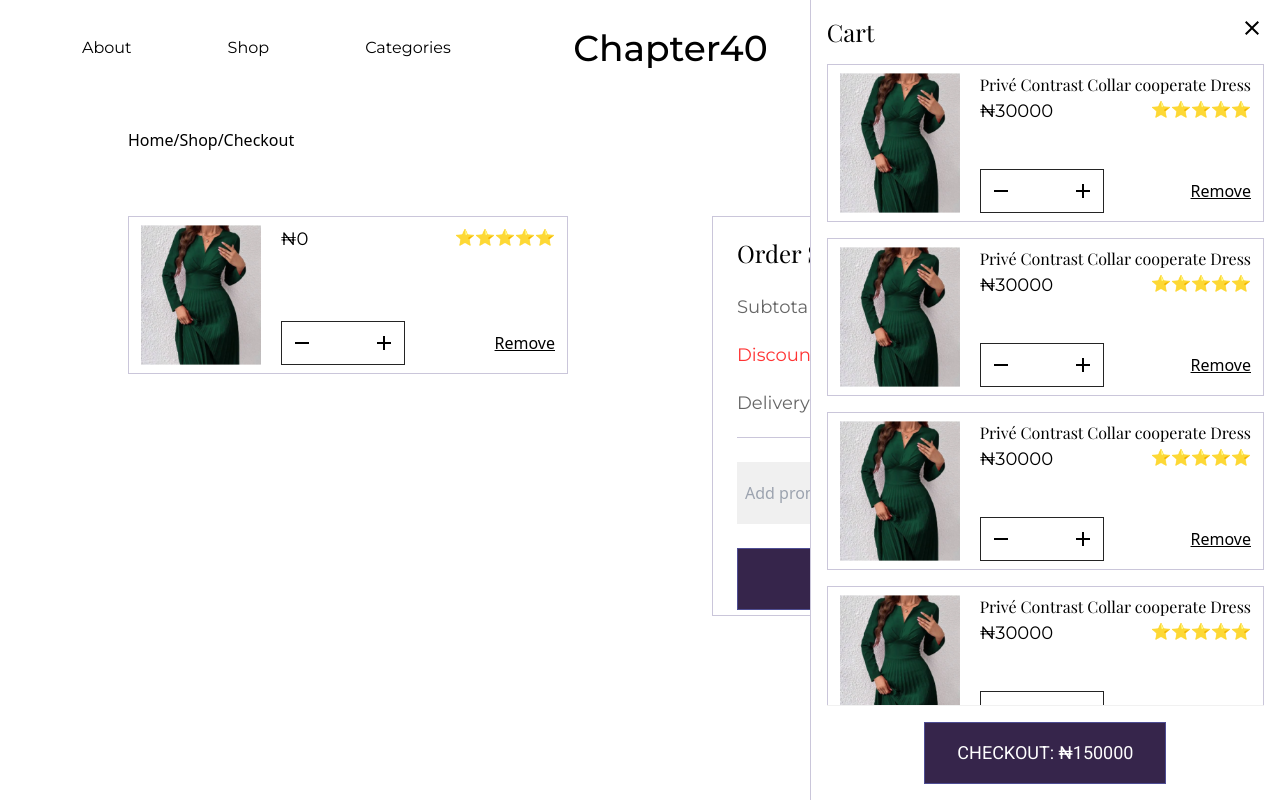
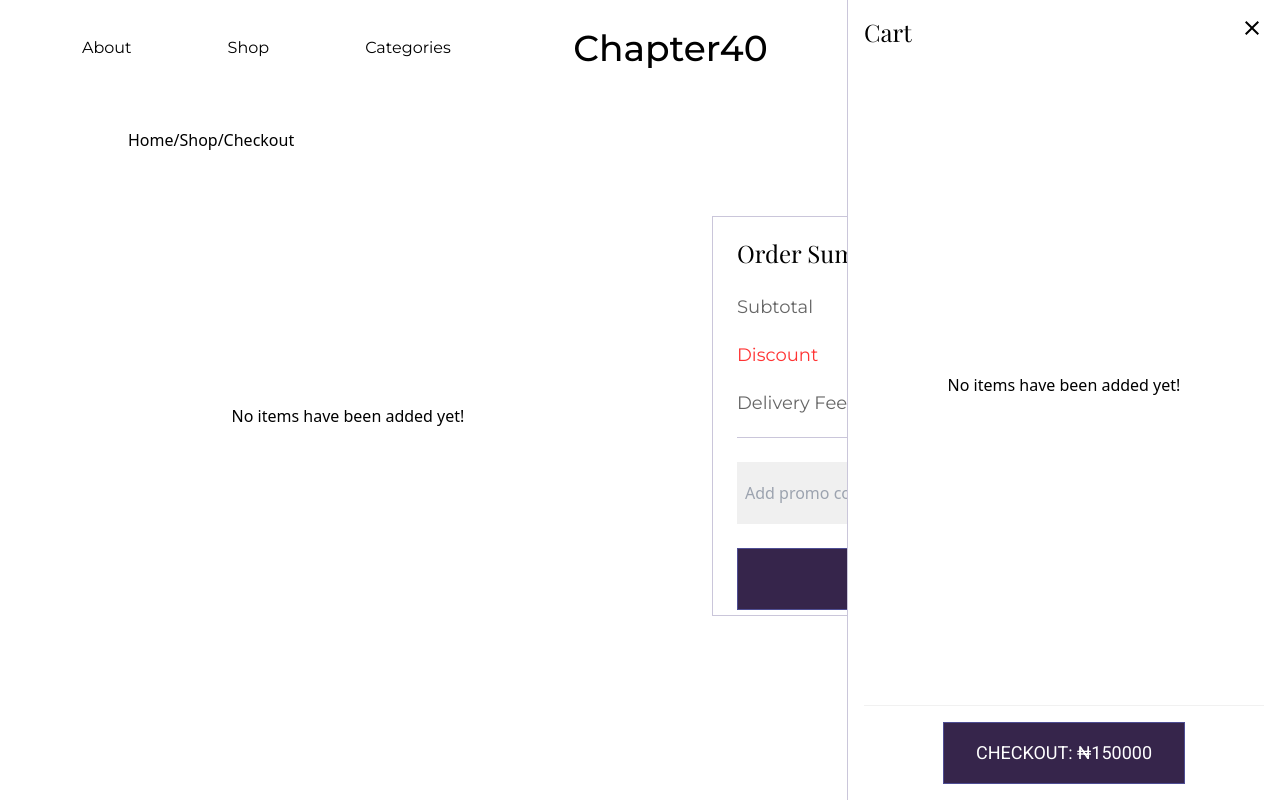
Before and after one commit to Temi-Dire/chapter40-website, a React (Vite) app: page /checkout in a window 1280 px wide. Both pictures are taken after a click on the icon 1182 px from the left and 48 px from the top of the page. Built offline with nearby package versions, Linux system fonts and the light colour scheme.

Commit message:
product quantity increment functionality

```diff
--- a/src/State.ts
+++ b/src/State.ts
@@ -1,24 +1,38 @@
 import { create } from "zustand";
 
-interface DataType {
+interface BasketDataType {
   desc: string;
   price: number;
+  id: number;
+  quantity: number;
+}
+
+interface AddToBasketDataType {
+  desc: string;
+  price: number;
+  id: number;
+  quantity?: number;
 }
 
 interface BasketStore {
-  basket: [
-    {
-      desc: string;
-      price: number;
-    }
-  ];
-  addToBasket: (data: DataType) => void;
+  basket: BasketDataType[];
+  addToBasket: (data: AddToBasketDataType) => void;
 }
 
 const useStore = create<BasketStore>()((set: any) => ({
-  basket: [{ desc: "", price: 0 }],
+  basket: [],
   addToBasket: (data) =>
-    set((state: any) => ({ basket: [...state.basket, data] })),
+    set((state: any) => {
+      const existedProductIndex = state.basket.findIndex(
+        (item: { id: number }) => item.id === data.id
+      );
+      if (existedProductIndex !== -1) {
+        let updatedBasket = [...state.basket];
+        updatedBasket[existedProductIndex].quantity++;
+        return { basket: [...updatedBasket] };
+      }
+      return { basket: [...state.basket, { ...data, quantity: 1 }] };
+    }),
 }));
 
 export default useStore;
--- a/src/components/Card.tsx
+++ b/src/components/Card.tsx
@@ -6,9 +6,10 @@ import { useState } from "react";
 interface CardProps {
   desc: string;
   price: number;
+  id: number;
 }
 
-const Card: React.FC<CardProps> = ({ desc, price }) => {
+const Card: React.FC<CardProps> = ({ desc, price, id }) => {
   const store = useStore();
   const addToBasket = store.addToBasket;
   const [isHovered, setIsHovered] = useState(false);
@@ -31,7 +32,7 @@ const Card: React.FC<CardProps> = ({ desc, price }) => {
               <button
                 className="px-12 bg-[#36254B] text-white font-roboto text-lg border border-[#4E4D93] py-4 cursor-pointer"
                 onClick={() => {
-                  addToBasket({ desc, price });
+                  addToBasket({ desc, price, id });
                   console.log(store.basket);
                 }}
               >
--- a/src/components/CheckoutModal.tsx
+++ b/src/components/CheckoutModal.tsx
@@ -3,6 +3,7 @@ import CheckoutProduct from "./CheckoutProduct";
 import Button from "./Button";
 import { AnimatePresence, motion as m } from "framer-motion";
 import { useNavigate } from "react-router-dom";
+import useStore from "../State";
 
 interface CheckoutModalProps {
   onClick: () => void;
@@ -32,6 +33,10 @@ const CheckoutModal: React.FC<CheckoutModalProps> = ({ onClick }) => {
       price: 30000,
     },
   ];
+
+  const store = useStore();
+  const basket = store.basket;
+
   const getTotal = () => {
     let sum: number = 0;
     for (let i = 0; i < products.length; i++) {
@@ -50,11 +55,22 @@ const CheckoutModal: React.FC<CheckoutModalProps> = ({ onClick }) => {
         <div>Cart</div>
         <CloseIcon onClick={onClick} className="cursor-pointer" />
       </div>
-      <div>
-        {products.map((product) => (
-          <CheckoutProduct desc={product.desc} price={product.price} />
-        ))}
-      </div>
+      {basket.length !== 0 ? (
+        <div>
+          {basket.map((item) => (
+            <CheckoutProduct
+              desc={item.desc}
+              price={item.price}
+              id={item.id}
+              quantity={item.quantity}
+            />
+          ))}
+        </div>
+      ) : (
+        <div className="w-[400px] h-full flex items-center justify-center">
+          No items have been added yet!
+        </div>
+      )}
       <div
         className="sticky bottom-0 bg-white w-full flex justify-center py-4 border-t border-[#F1F1F1]"
         onClick={() => navigate("/checkout")}
--- a/src/components/CheckoutProduct.tsx
+++ b/src/components/CheckoutProduct.tsx
@@ -1,12 +1,22 @@
 import AddIcon from "@mui/icons-material/Add";
 import RemoveIcon from "@mui/icons-material/Remove";
+import useStore from "../State";
 
 interface CheckoutProductProps {
   desc: string;
   price: number;
+  id: number;
+  quantity: number;
 }
 
-const CheckoutProduct: React.FC<CheckoutProductProps> = ({ desc, price }) => {
+const CheckoutProduct: React.FC<CheckoutProductProps> = ({
+  desc,
+  price,
+  id,
+  quantity,
+}) => {
+  const store = useStore();
+  const basket = store.basket;
   return (
     <div className="grid grid-cols-[auto,1fr] gap-5  border border-[#CAC6DA] px-3 py-2 mb-4">
       <img
@@ -25,7 +35,7 @@ const CheckoutProduct: React.FC<CheckoutProductProps> = ({ desc, price }) => {
         <div className="flex justify-between items-center">
           <div className="border border-black flex w-[124px] h-[44px] justify-between px-2 items-center">
             <RemoveIcon />
-            <p></p>
+            <p>{quantity}</p>
             <AddIcon />
           </div>
           <button className="underline text-md">Remove</button>
--- a/src/pages/checkout.tsx
+++ b/src/pages/checkout.tsx
@@ -7,22 +7,15 @@ import Newarrivals from "../sections/newarrivals";
 import useStore from "../State";
 
 const Checkout = () => {
-  const products = [
-    {
-      desc: "Privé Contrast Collar cooperate Dress",
-      price: 30000,
-    },
-    {
-      desc: "Privé Contrast Collar cooperate Dress",
-      price: 30000,
-    },
-    {
-      desc: "Privé Contrast Collar cooperate Dress",
-      price: 30000,
-    },
-  ];
+  const store = useStore();
 
-  const store = useStore();
+  const getTotal = () => {
+    let total = 0;
+    for (let i = 0; i < store.basket.length; i++) {
+      total = total + store.basket[i].price;
+    }
+    return total;
+  };
 
   return (
     <>
@@ -31,22 +24,29 @@ const Checkout = () => {
         <div className="mb-16 ">Home/Shop/Checkout</div>
         <div className="grid grid-cols-2 gap-36 ">
           <div className="">
-            {/* {products.map((product) => (
-              <CheckoutProduct desc={product.desc} price={product.price} />
-            ))} */}
-            {store.basket.map((item, index) => (
-              <CheckoutProduct desc={item.desc} price={item.price} />
-            ))}
-            {/* {store.desc.map((desc, index) => (
-              <CheckoutProduct desc={desc} price={store.price[index]} />
-            ))} */}
+            {store.basket.length !== 0 ? (
+              <div>
+                {store.basket.map((item, index) => (
+                  <CheckoutProduct
+                    desc={item.desc}
+                    price={item.price}
+                    id={item.id}
+                    quantity={item.quantity}
+                  />
+                ))}
+              </div>
+            ) : (
+              <div className="w-full h-full flex items-center justify-center">
+                No items have been added yet!
+              </div>
+            )}
           </div>
           <div className="border border-[#CAC6DA] px-6 py-5 space-y-6 h-[400px]">
             <h1 className="text-2xl font-playfair">Order Summary</h1>
             <div className="space-y-5">
               <div className="flex justify-between font-montserrat text-lg text-[#666666]">
                 <div>Subtotal</div>
-                <div>$565</div>
+                <div>{"$" + getTotal()}</div>
               </div>
               <div className="flex justify-between font-montserrat text-lg text-[#FF3333]">
                 <div>Discount</div>
--- a/src/sections/newarrivals/index.tsx
+++ b/src/sections/newarrivals/index.tsx
@@ -13,22 +13,22 @@ const Newarrivals: React.FC<NewarrivalsProps> = ({
     {
       desc: "Red ankara gown sumami crimison",
       price: 30000,
-      color: "bg-red-700",
+      id: 1,
     },
     {
       desc: "Pink ankara gown sumami crimison",
       price: 30000,
-      color: "bg-red-100",
+      id: 2,
     },
     {
       desc: "Green ankara gown sumami crimison",
       price: 30000,
-      color: "bg-[green]",
+      id: 3,
     },
     {
       desc: "Yellow ankara gown sumami crimison",
       price: 30000,
-      color: "bg-[yellow]",
+      id: 4,
     },
   ];
 
@@ -40,7 +40,7 @@ const Newarrivals: React.FC<NewarrivalsProps> = ({
       </div>
       <div className="flex justify-between">
         {items.map((item) => (
-          <Card desc={item.desc} price={item.price} />
+          <Card desc={item.desc} price={item.price} id={item.id} />
         ))}
       </div>
     </section>
```
